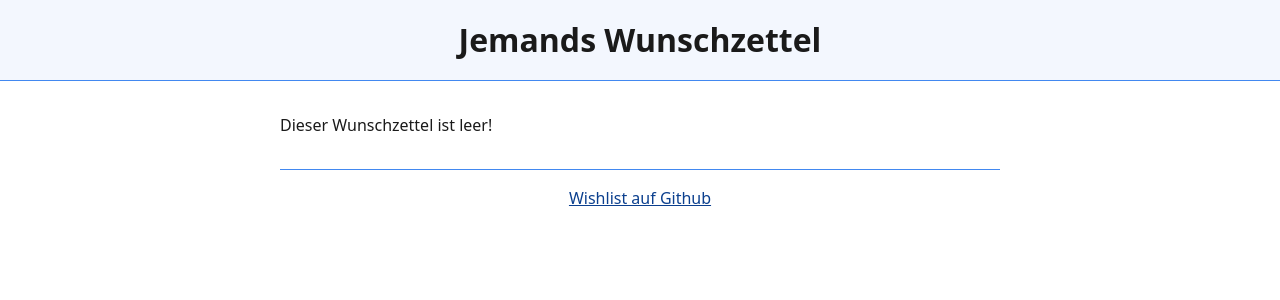
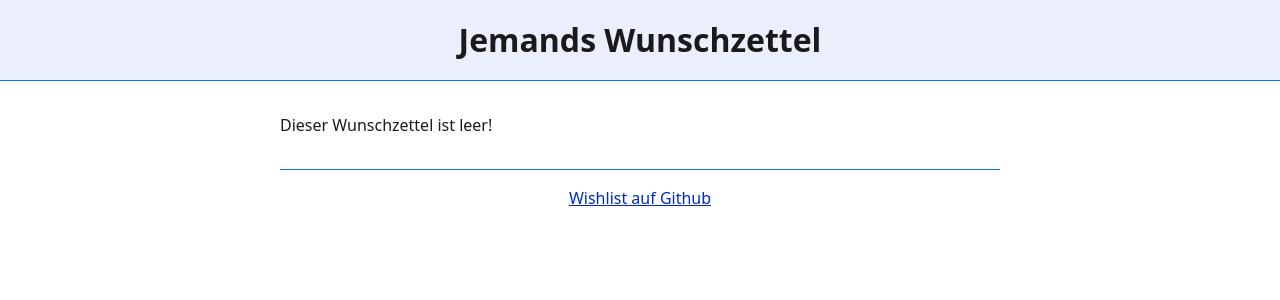
Before and after one commit to dasnessie/wishlist-flask, a Flask app: page / in a window 1280 px wide. Shown: the top 300 px of the page. Run offline with Flask 3, Linux system fonts and the light colour scheme.

Commit message:
refactor: :lipstick: Use oklch instead of hsl for more uniform color when changing hue

```diff
--- a/static/style.css
+++ b/static/style.css
@@ -61,15 +61,15 @@ h6 {
     Oxygen-Sans, Ubuntu, Cantarell, "Helvetica Neue", Helvetica, Arial,
     sans-serif, "Apple Color Emoji", "Segoe UI Emoji", "Segoe UI Symbol";
 
-  --hue-theme: 216;
+  --hue-theme: 260;
 
   --color-background: white;
   --color-text: hsl(0 0% 10%);
-  --color-theme: hsl(var(--hue-theme) 85% 30%);
+  --color-theme: oklch(0.4 0.25 var(--hue-theme));
   --color-danger: hsl(0 85% 60%);
 
-  --color-theme-medium: hsl(from var(--color-theme) h s 60% / alpha);
-  --color-theme-light: hsl(from var(--color-theme) h s 50% / 5%);
+  --color-theme-medium: oklch(from var(--color-theme) 0.6 C H / alpha);
+  --color-theme-light: oklch(from var(--color-theme) L C H / 8%);
 
   --width-body: min(45rem, calc(100vw - 2rem));
   --corner-radius-default: 0.5rem;
@@ -78,11 +78,10 @@ h6 {
   :root {
     --color-background: hsl(0 0% 10%);
     --color-text: white;
+    --color-theme: oklch(0.65 0.15 var(--hue-theme));
 
-    --color-theme: hsl(var(--hue-theme) 85% 60%);
-
-    --color-theme-medium: hsl(from var(--color-theme) h s 60% / alpha);
-    --color-theme-light: hsl(from var(--color-theme) h s 50% / 10%);
+    --color-theme-medium: oklch(from var(--color-theme) L 0.2 H / alpha);
+    --color-theme-light: oklch(from var(--color-theme) L C H / 20%);
   }
 }
 
```
